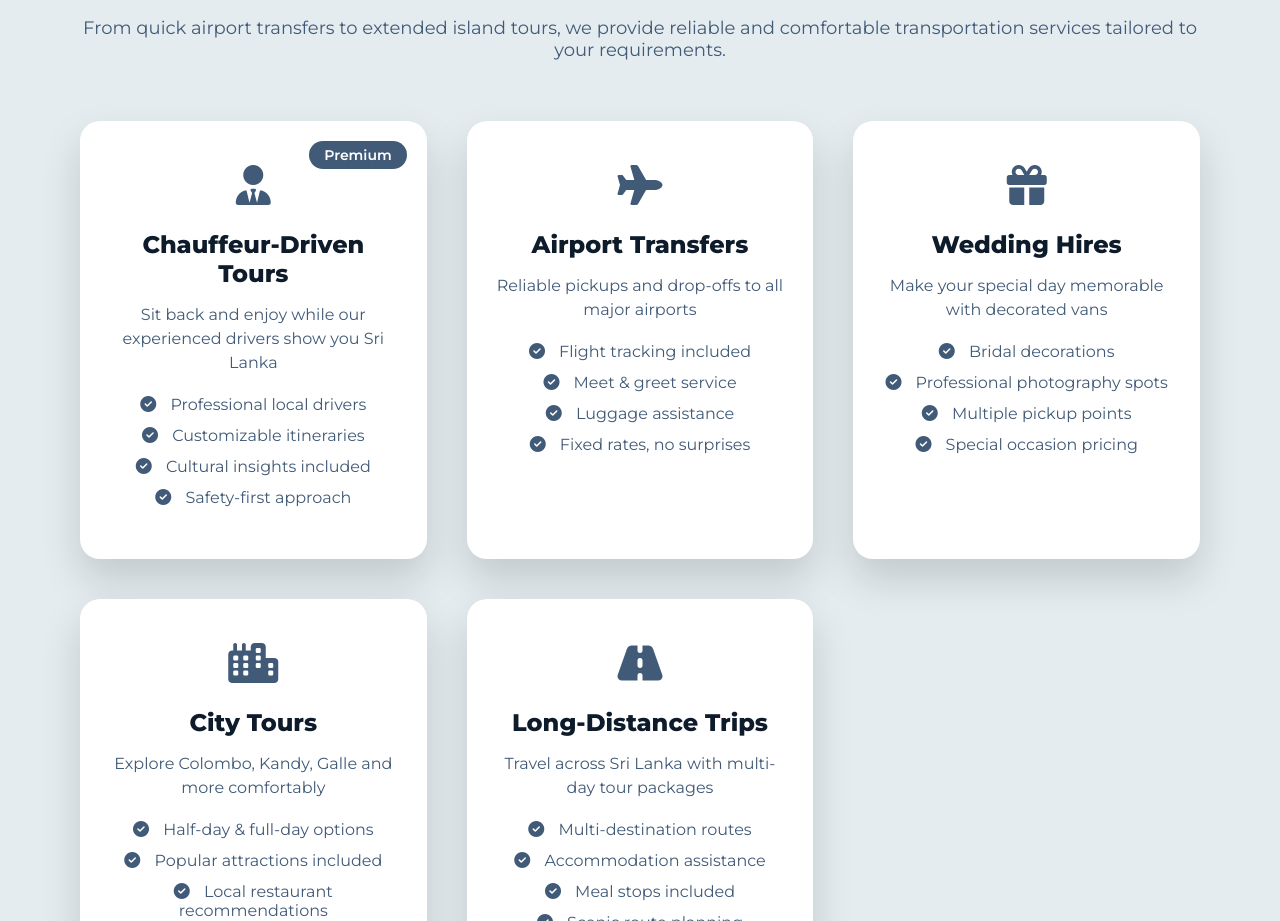
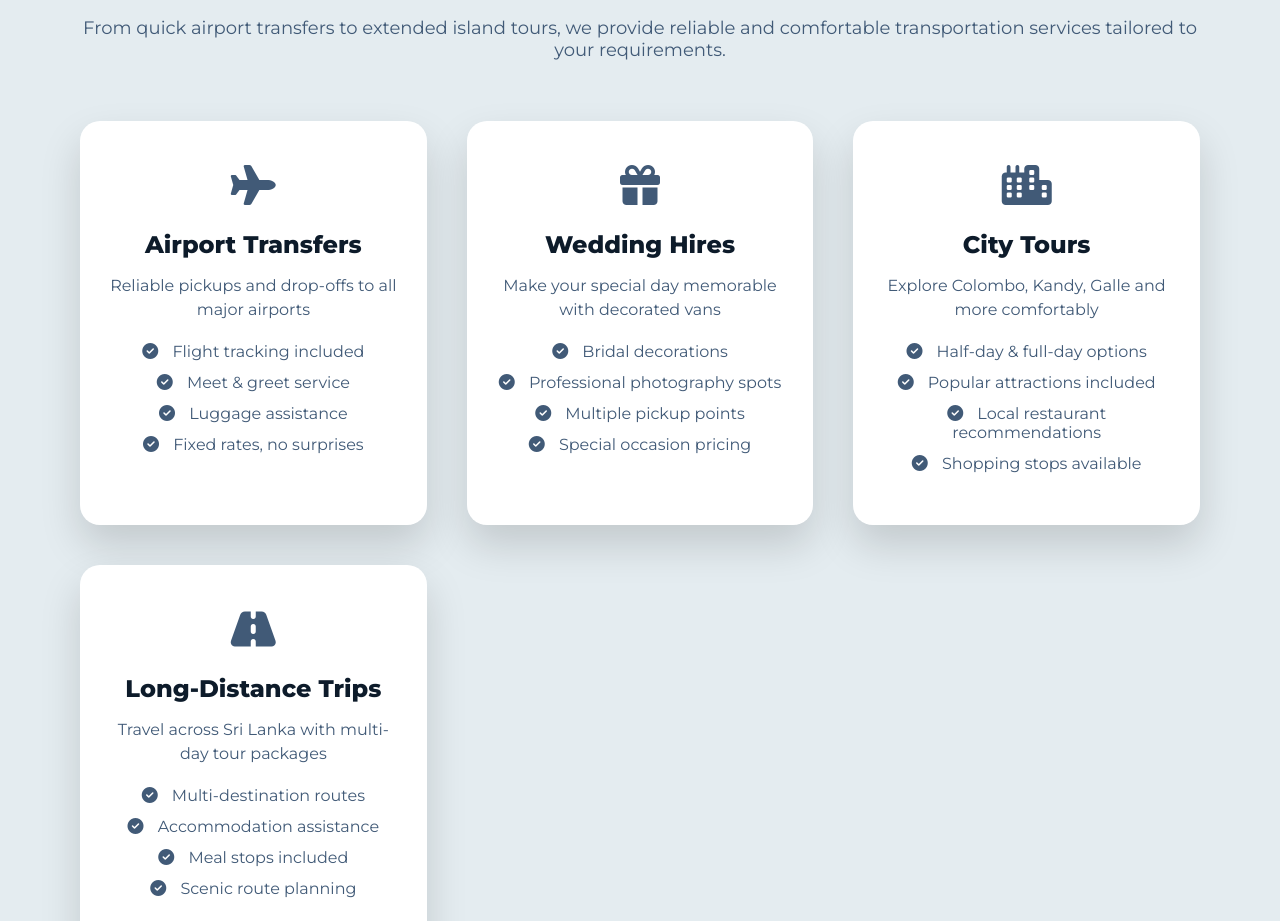
Before and after one commit to AkramFahim7/everylankarides, a plain HTML site: page index.html in a window 1280 px wide. Shown: the part 1810-2731 px from the top of the page. Drawn offline with nearby package versions, Linux system fonts and the light colour scheme.

Commit message:
Update index.html

```diff
--- a/index.html
+++ b/index.html
@@ -185,18 +185,7 @@
             <!-- Self-Drive Rentals -->
 
             <!-- Chauffeur-Driven Tours -->
-            <div class="service-card" data-aos="zoom-in">
-                <div class="card-badge premium">Premium</div>
-                <div class="card-icon"><i class="fas fa-user-tie"></i></div>
-                <h3>Chauffeur-Driven Tours</h3>
-                <p>Sit back and enjoy while our experienced drivers show you Sri Lanka</p>
-                <ul>
-                    <li><i class="fas fa-check-circle"></i> Professional local drivers</li>
-                    <li><i class="fas fa-check-circle"></i> Customizable itineraries</li>
-                    <li><i class="fas fa-check-circle"></i> Cultural insights included</li>
-                    <li><i class="fas fa-check-circle"></i> Safety-first approach</li>
-                </ul>
-            </div>
+
 
             <!-- Airport Transfers -->
             <div class="service-card" data-aos="zoom-in">
```
